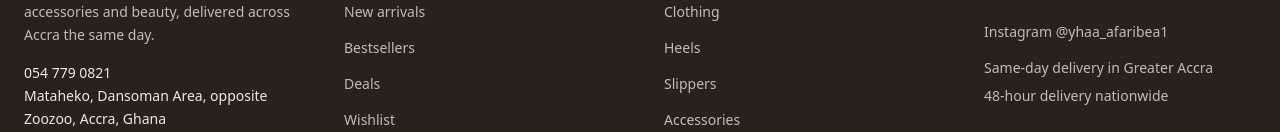
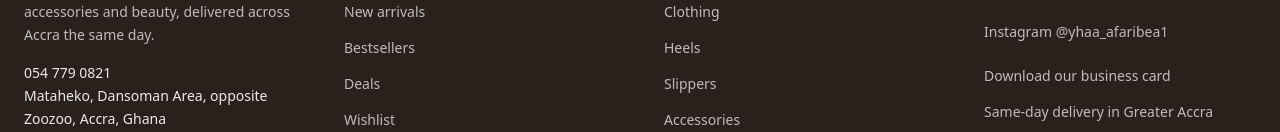
Before and after one commit to GrandmaSylar/tilly, a Next.js app: page / in a window 1280 px wide. Shown: the part 1827-1959 px from the top of the page. Built offline with nearby package versions, Linux system fonts and the light colour scheme; no server answers; the database is empty.

Commit message:
Add business card download link to the footer

```diff
--- a/components/Footer.tsx
+++ b/components/Footer.tsx
@@ -82,6 +82,11 @@ export function Footer() {
                 Instagram {CONTACT.instagram.handle}
               </a>
             </li>
+            <li>
+              <a href="/tillys-gallery-business-card.pdf" download className="inline-flex min-h-11 items-center hover:text-white active:text-white sm:min-h-9">
+                Download our business card
+              </a>
+            </li>
             <li>Same-day delivery in Greater Accra</li>
             <li>48-hour delivery nationwide</li>
           </ul>
--- a/scripts/business-card/build.mjs
+++ b/scripts/business-card/build.mjs
@@ -224,3 +224,6 @@ spawnSync(chrome, [
 fs.writeFileSync(path.join(out, "qr-code.svg"), brandedQr(SITE_URL, 600));
 fs.rmSync(tmp, { recursive: true, force: true });
 console.log("Done:", fs.readdirSync(out).join(", "));
+
+// Keep the website's footer download in sync with the latest build.
+fs.copyFileSync(path.join(out, "tilly-business-card-print.pdf"), path.join(root, "public/tillys-gallery-business-card.pdf"));
```
Also changed, not shown: 1 other file (tests, documents, lock files or other folders).
